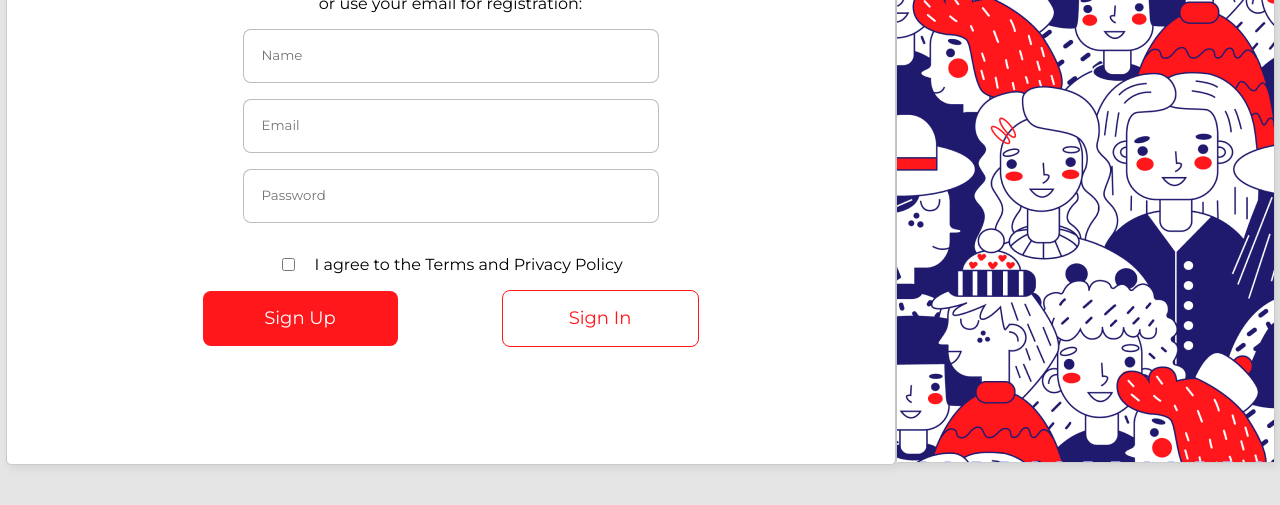
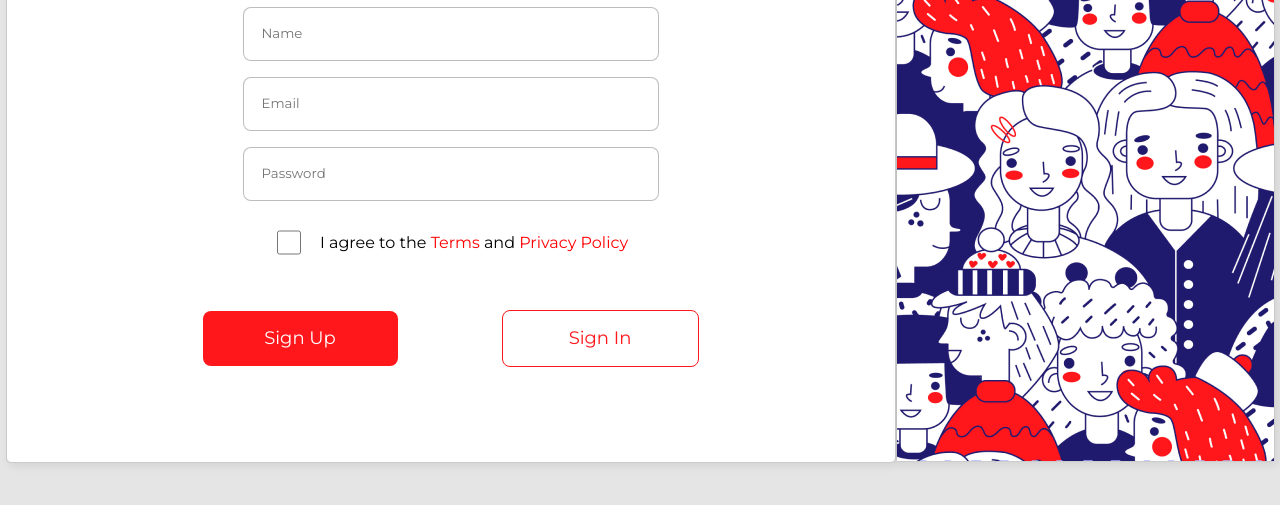
Before and after one commit to xCaio/desafio-front-end, a plain HTML site: page index.html in a window 1280 px wide. Shown: the part 279-784 px from the top of the page. Drawn offline with Linux system fonts and the light colour scheme.

Commit message:
update checkbox

```diff
--- a/css/components/check.css
+++ b/css/components/check.css
@@ -1,3 +1,4 @@
-#check{
-    background-color: red;
+.check {
+    display: block;
+    width: 24px;
 }
--- a/css/components/container.css
+++ b/css/components/container.css
@@ -8,7 +8,7 @@
     border-radius: 5px;
 }
 .section .container{
-    padding: 117px 144px;
+    padding: 95px 144px;
 
 
 }
--- a/css/components/wrapper.css
+++ b/css/components/wrapper.css
@@ -1,5 +1,6 @@
 .wrapper{
     display: flex;
+    padding-bottom: 42px;
 }
 .wrapper .text{
     margin-left: 16px;
--- a/css/reset.css
+++ b/css/reset.css
@@ -2,3 +2,6 @@ body{
     font-family: "Montserrat", sans-serif;
     background-color: #E5E5E5;
 }
+span{
+    color: red;
+}
--- a/index.html
+++ b/index.html
@@ -23,6 +23,7 @@
     <link rel="stylesheet" href="css/components/button.css">
     <link rel="stylesheet" href="css/components/section.css">
     <link rel="stylesheet" href="css/components/page.css">
+    <link rel="stylesheet" href="css/components/text.css">
 
     <title>LoginPage</title>
 </head>
@@ -45,8 +46,8 @@
                     <input type="password" class="forms" placeholder="Password">
                 </div>
                 <div class="wrapper">
-                <input type="checkbox" name="check" id="check">
-                <p class="text">I agree to the Terms and Privacy Policy</p>
+                    <input type="checkbox" name="check" class="check">
+                    <p class="text">I agree to the <span>Terms</span> and <span> Privacy Policy</span></p>
                 </div>
 
                 <div class="buttons">
```
Lines whose indentation alone changed are shown as unchanged.
